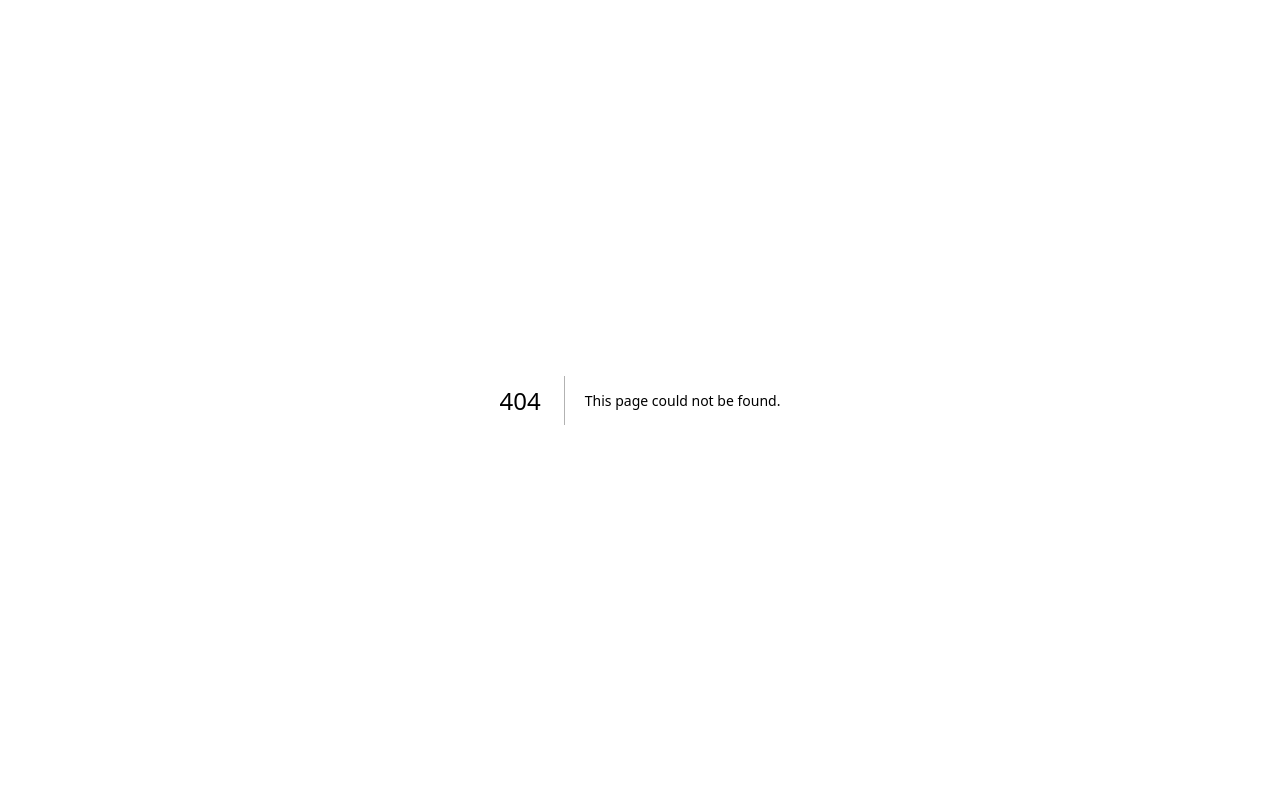
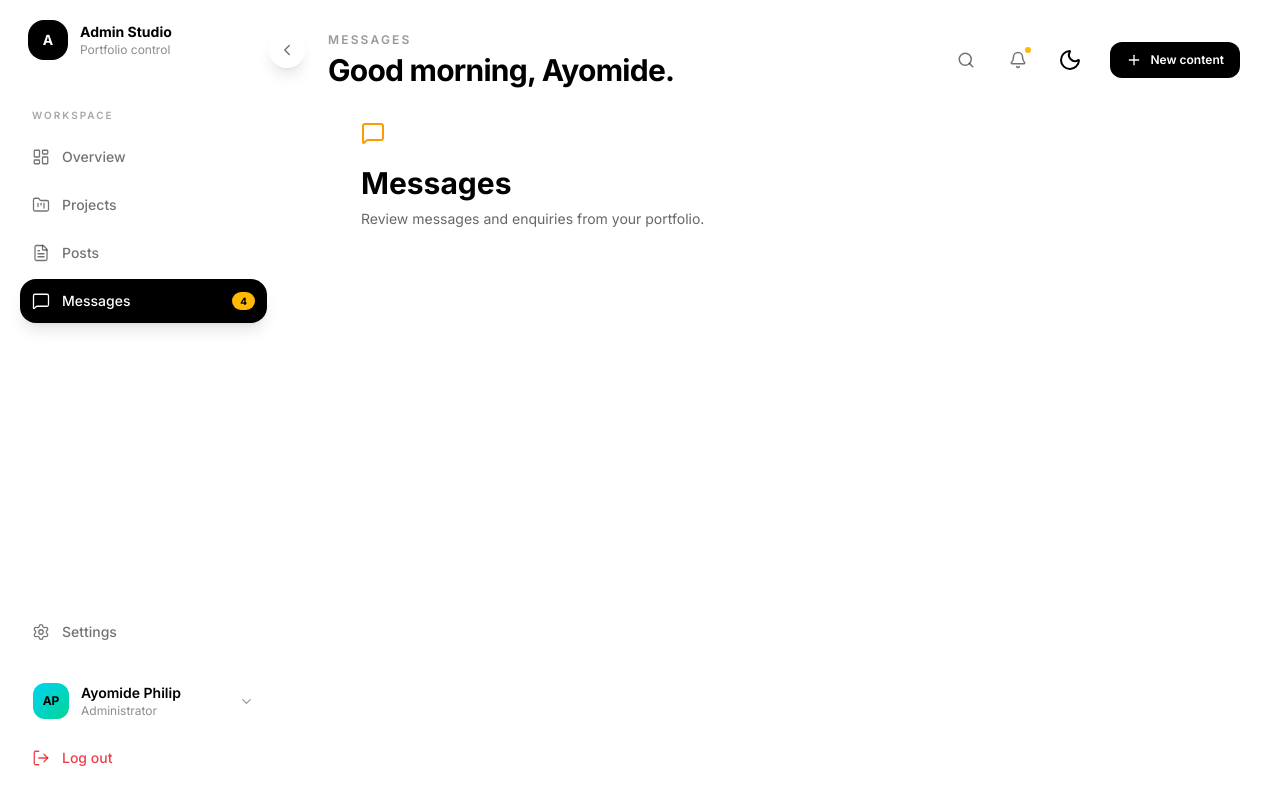
Before and after one commit to Ayomide-Philip/portfolio-ts, a Next.js app: page /admin/dashboard/messages in a window 1280 px wide. Before the commit this address had no page. Built offline with nearby package versions, Linux system fonts and the light colour scheme.

Commit message:
feat: add admin messages, posts, projects, and settings pages with navigation updates

```diff
--- /dev/null
+++ b/app/admin/dashboard/messages/page.tsx
@@ -0,0 +1,13 @@
+import { MessageSquare } from "lucide-react";
+
+export default function AdminMessagesPage() {
+  return (
+    <section className="rounded-3xl border border-white/60 bg-white/45 p-8 backdrop-blur-xl dark:border-white/10 dark:bg-white/5">
+      <MessageSquare className="text-amber-500" size={24} />
+      <h1 className="mt-5 text-3xl font-bold">Messages</h1>
+      <p className="mt-2 text-sm text-black/60 dark:text-white/60">
+        Review messages and enquiries from your portfolio.
+      </p>
+    </section>
+  );
+}
--- /dev/null
+++ b/app/admin/dashboard/posts/page.tsx
@@ -0,0 +1,13 @@
+import { FileText } from "lucide-react";
+
+export default function AdminPostsPage() {
+  return (
+    <section className="rounded-3xl border border-white/60 bg-white/45 p-8 backdrop-blur-xl dark:border-white/10 dark:bg-white/5">
+      <FileText className="text-violet-500" size={24} />
+      <h1 className="mt-5 text-3xl font-bold">Posts</h1>
+      <p className="mt-2 text-sm text-black/60 dark:text-white/60">
+        Create and organize your portfolio articles.
+      </p>
+    </section>
+  );
+}
--- /dev/null
+++ b/app/admin/dashboard/projects/page.tsx
@@ -0,0 +1,13 @@
+import { FolderKanban } from "lucide-react";
+
+export default function AdminProjectsPage() {
+  return (
+    <section className="rounded-3xl border border-white/60 bg-white/45 p-8 backdrop-blur-xl dark:border-white/10 dark:bg-white/5">
+      <FolderKanban className="text-cyan-500" size={24} />
+      <h1 className="mt-5 text-3xl font-bold">Projects</h1>
+      <p className="mt-2 text-sm text-black/60 dark:text-white/60">
+        Manage the projects displayed on your portfolio.
+      </p>
+    </section>
+  );
+}
--- /dev/null
+++ b/app/admin/dashboard/settings/page.tsx
@@ -0,0 +1,13 @@
+import { Settings } from "lucide-react";
+
+export default function AdminSettingsPage() {
+  return (
+    <section className="rounded-3xl border border-white/60 bg-white/45 p-8 backdrop-blur-xl dark:border-white/10 dark:bg-white/5">
+      <Settings className="text-emerald-500" size={24} />
+      <h1 className="mt-5 text-3xl font-bold">Settings</h1>
+      <p className="mt-2 text-sm text-black/60 dark:text-white/60">
+        Configure your admin workspace preferences.
+      </p>
+    </section>
+  );
+}
--- a/components/navigation/adminNavBar.tsx
+++ b/components/navigation/adminNavBar.tsx
@@ -2,6 +2,7 @@
 
 import { useState } from "react";
 import Link from "next/link";
+import { usePathname } from "next/navigation";
 import {
   Bell,
   ChevronDown,
@@ -21,10 +22,10 @@ import {
 import Toggle from "../toggle";
 
 const navigation = [
-  { label: "Overview", icon: LayoutDashboard },
-  { label: "Projects", icon: FolderKanban },
-  { label: "Posts", icon: FileText },
-  { label: "Messages", icon: MessageSquare },
+  { label: "Overview", href: "/admin/dashboard", icon: LayoutDashboard },
+  { label: "Projects", href: "/admin/dashboard/projects", icon: FolderKanban },
+  { label: "Posts", href: "/admin/dashboard/posts", icon: FileText },
+  { label: "Messages", href: "/admin/dashboard/messages", icon: MessageSquare },
 ];
 
 export default function AdminNavBar({
@@ -35,8 +36,11 @@ export default function AdminNavBar({
   const [isSidebarOpen, setIsSidebarOpen] = useState(false);
   const [isSidebarCollapsed, setIsSidebarCollapsed] = useState(false);
   const [isProfileMenuOpen, setIsProfileMenuOpen] = useState(false);
-  const [activeItem, setActiveItem] = useState("Overview");
   const [notice, setNotice] = useState("");
+  const pathname = usePathname();
+  const activeItem =
+    navigation.find((item) => item.href === pathname)?.label ??
+    (pathname === "/admin/dashboard/settings" ? "Settings" : "Overview");
 
   const showNotice = (message: string) => {
     setNotice(message);
@@ -113,13 +117,10 @@ export default function AdminNavBar({
                 const ItemIcon = item.icon;
                 const isActive = activeItem === item.label;
                 return (
-                  <button
+                  <Link
                     key={item.label}
-                    type="button"
-                    onClick={() => {
-                      setActiveItem(item.label);
-                      setIsSidebarOpen(false);
-                    }}
+                    href={item.href}
+                    onClick={() => setIsSidebarOpen(false)}
                     className={`flex w-full items-center gap-3 rounded-2xl px-3 py-3 text-sm font-medium transition-colors ${isSidebarCollapsed ? "lg:mx-auto lg:h-11 lg:w-11 lg:justify-center lg:rounded-full lg:p-0" : ""} ${isActive ? "bg-black text-white shadow-lg shadow-black/10 dark:bg-white dark:text-black" : "text-black/55 hover:bg-black/5 hover:text-black dark:text-white/55 dark:hover:bg-white/10 dark:hover:text-white"}`}
                   >
                     <ItemIcon size={18} strokeWidth={1.7} />
@@ -131,25 +132,23 @@ export default function AdminNavBar({
                         4
                       </span>
                     )}
-                  </button>
+                  </Link>
                 );
               })}
             </nav>
           </div>
 
           <div className="mt-auto space-y-1">
-            <button
-              type="button"
-              onClick={() =>
-                showNotice("Settings are ready for configuration.")
-              }
+            <Link
+              href="/admin/dashboard/settings"
+              onClick={() => setIsSidebarOpen(false)}
               className={`flex w-full items-center gap-3 rounded-2xl px-3 py-3 text-sm font-medium text-black/55 hover:bg-black/5 hover:text-black dark:text-white/55 dark:hover:bg-white/10 dark:hover:text-white ${isSidebarCollapsed ? "lg:mx-auto lg:h-11 lg:w-11 lg:justify-center lg:rounded-full lg:p-0" : ""}`}
             >
               <Settings size={18} strokeWidth={1.7} />
               <span className={isSidebarCollapsed ? "lg:hidden" : ""}>
                 Settings
               </span>
-            </button>
+            </Link>
             <div className="relative mt-4">
               {isProfileMenuOpen && (
                 <div className="absolute bottom-full left-0 right-0 mb-2 rounded-2xl border border-white/60 bg-white/90 p-2 shadow-xl backdrop-blur-xl dark:border-white/10 dark:bg-zinc-900/95">
```
